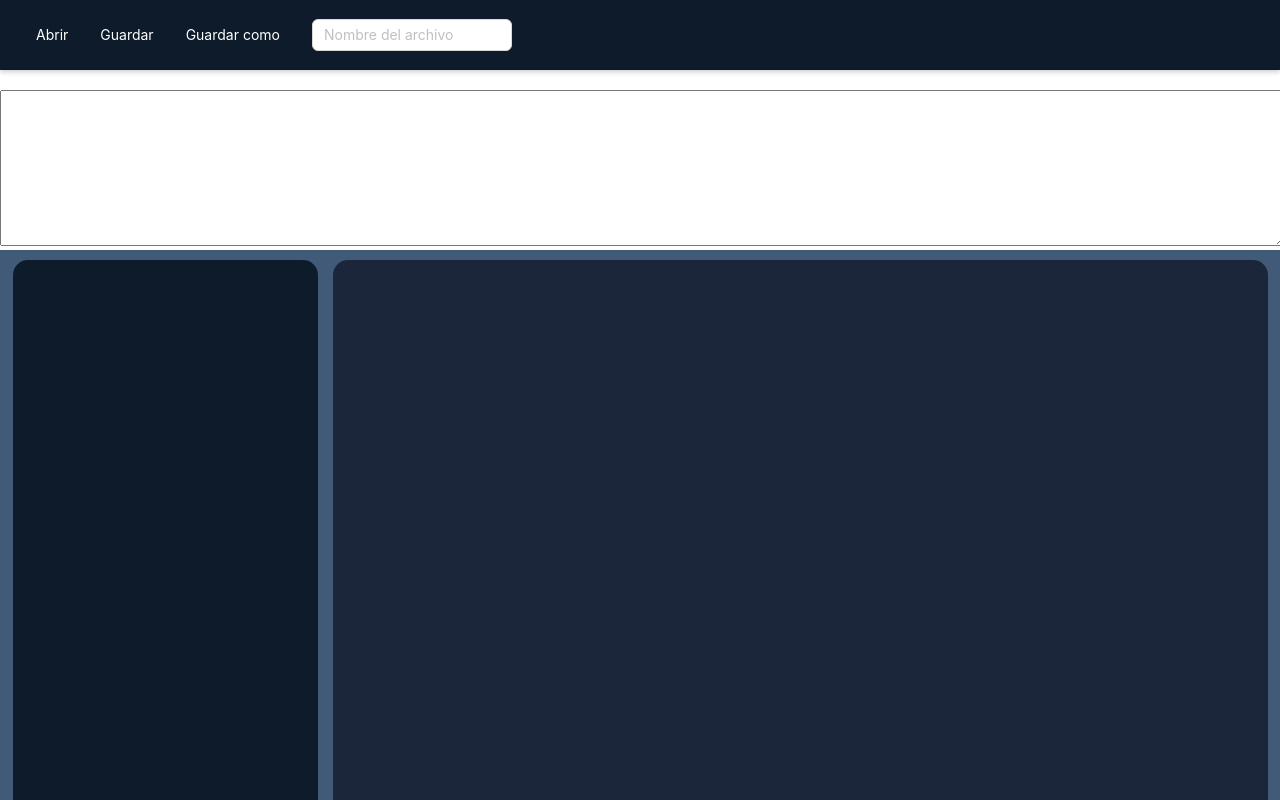
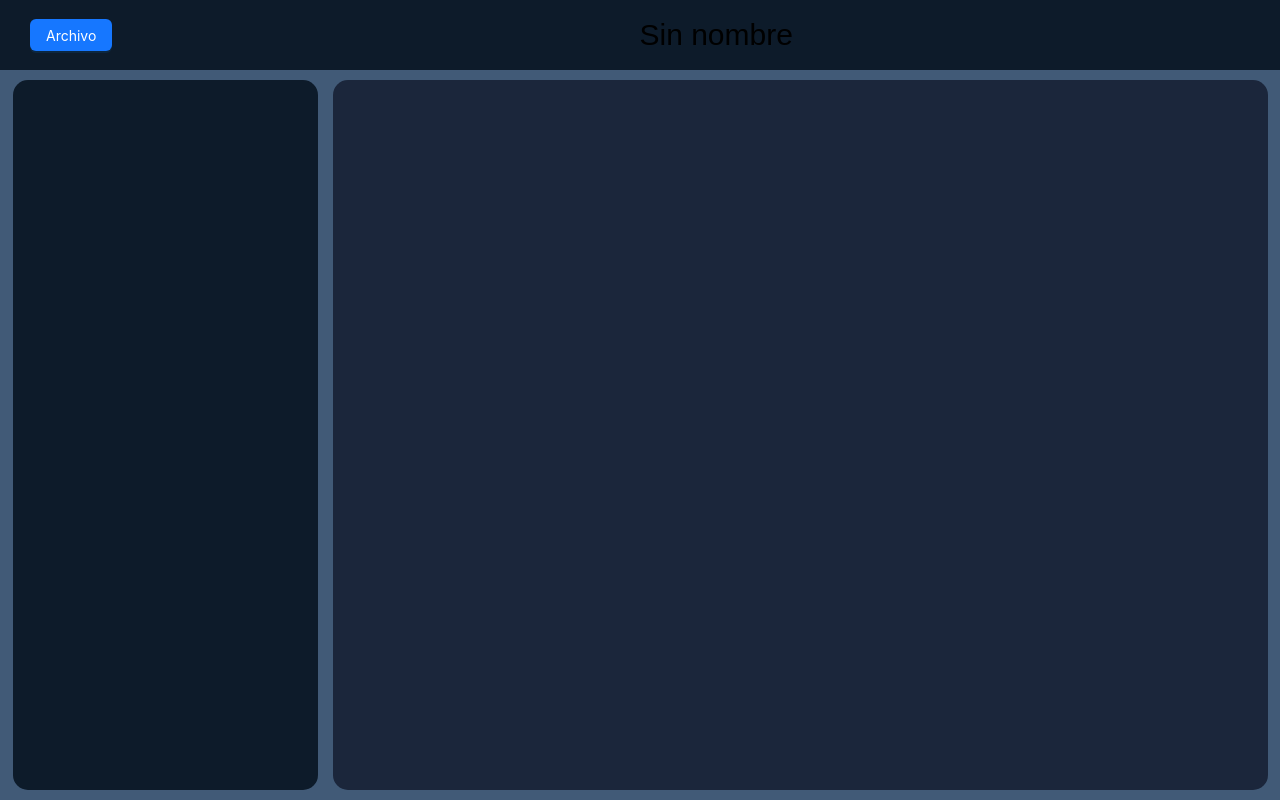
Before and after one commit to jesusdavidlm3/-compilador-, a React (Vite) app: page / in a window 1280 px wide. Shown: the top 800 px of the page. Built offline with nearby package versions, Linux system fonts and the light colour scheme.

Commit message:
se ve el contenido del txt en code area y se cambio la bar por un boton

```diff
--- a/src/App.tsx
+++ b/src/App.tsx
@@ -1,17 +1,29 @@
 import FileBar from "./components/FIleBar";
 import FilePanel from "./components/FilesPanel";
 import CodeArea from "./components/CodeArea";
+import React, { useState } from 'react';
 
 const App: React.FC = () => {
-    return(
+    const [fileName, setFileName] = useState('');
+    const [fileContent, setFileContent] = useState('');
+
+    return (
         <div className="App">
-            <FileBar/>
+            <FileBar
+                fileName={fileName}
+                setFileName={setFileName}
+                fileContent={fileContent}
+                setFileContent={setFileContent}
+            />
             <div className="workArea">
-                <FilePanel/>
-                <CodeArea/>
+                <FilePanel />
+                <CodeArea
+                    fileContent={fileContent}
+                    setFileContent={setFileContent}
+                />
             </div>
         </div>
-    )
+    );
 }
 
 export default App;
--- a/src/Style.scss
+++ b/src/Style.scss
@@ -25,13 +25,17 @@ body {
         box-shadow: 0 2px 5px rgba(0, 0, 0, 0.2); /* Sombra para un efecto de profundidad */
     }
 
-    .FileBar .ant-menu-item {
-        color: white; /* Color del texto de los elementos del menú */
+    .ant-dropdown-link {
+        color: white; /* Color del texto del menú */
+        font-size: 18px; /* Tamaño de fuente del menú */
     }
 
-    .FileBar .ant-menu-item:hover {
-        background-color: rgba(255, 255, 255, 0.1); /* Efecto hover */
+
+    .span {
+        color: white; /* Color del texto del nombre del archivo */
+        margin-left: 20px; /* Espaciado a la izquierda */
     }
+
 
     .workArea {
         background-color: var(--bgColor);
@@ -56,6 +60,20 @@ body {
             height: 100%;
             background-color: var(--codeColor);
             border-radius: var(--moduleRadius);
+            display: flex;
+            position: relative;
+
+            .editor-textarea {
+                width: 100%;
+                height: 100%;
+                border: none;
+                padding: 10px;
+                font-family: monospace;
+                resize: none;
+                outline: none;
+                background-color: transparent;
+                color: white;
+            }
         }
     }
 }
--- a/src/components/CodeArea.tsx
+++ b/src/components/CodeArea.tsx
@@ -1,9 +1,22 @@
-const CodeArea: React.FC = () => {
-    return(
+import React from 'react';
+
+
+interface CodeAreaProps {
+    fileContent: string;
+    setFileContent: React.Dispatch<React.SetStateAction<string>>;
+}
+
+const CodeArea: React.FC<CodeAreaProps> = ({ fileContent, setFileContent }) => {
+    return (
         <div className="CodeArea">
-
+            <textarea
+                value={fileContent}
+                onChange={(e) => setFileContent(e.target.value)}
+                rows={20}
+                className="editor-textarea"
+            />
         </div>
-    )
+    );
 }
 
 export default CodeArea;
--- a/src/components/FIleBar.tsx
+++ b/src/components/FIleBar.tsx
@@ -1,77 +1,100 @@
+// FileBar.tsx
 import React, { useState } from 'react';
-import { Menu, message, Input } from 'antd';
+import { Menu, message, Dropdown, Modal, Input } from 'antd';
+import { Button } from 'antd';
 
-const FileBar: React.FC = () => {
-    const [fileName, setFileName] = useState('');
-    const [fileContent, setFileContent] = useState('');
+interface FileBarProps {
+    fileName: string; // Nombre del archivo
+    setFileName: React.Dispatch<React.SetStateAction<string>>;
+    fileContent: string; // Contenido del archivo
+    setFileContent: React.Dispatch<React.SetStateAction<string>>;
+}
+
+const FileBar: React.FC<FileBarProps> = ({ fileName, setFileName, fileContent, setFileContent }) => {
+    const [selectedKey, setSelectedKey] = useState<string | null>(null);
+    const [newFileName, setNewFileName] = useState<string>(fileName); // Estado para el nuevo nombre del archivo
 
     const handleOpen = (event: React.ChangeEvent<HTMLInputElement>) => {
         const file = event.target.files?.[0];
         if (file) {
             const reader = new FileReader();
             reader.onload = (e) => {
-                setFileContent(e.target?.result as string);
-                setFileName(file.name);
-                message.info(`Archivo abierto: ${file.name}`);
+                setFileContent(e.target?.result as string); // Establecer el contenido del archivo
+                setFileName(file.name); // Establecer el nombre del archivo
+                message.info(`Archivo abierto: ${file.name}`); // Mensaje de confirmación
             };
-            reader.readAsText(file);
+            reader.readAsText(file); // Leer el archivo como texto
         }
     };
 
     const handleSave = () => {
         if (!fileName) {
-            message.error('No hay un archivo para guardar.');
+            message.error('No hay un archivo para guardar.'); // Mensaje de error si no hay archivo
             return;
         }
         const blob = new Blob([fileContent], { type: 'text/plain' });
         const url = URL.createObjectURL(blob);
         const a = document.createElement('a');
         a.href = url;
-        a.download = fileName;
+        a.download = fileName; // Usar el nombre del archivo
         a.click();
         URL.revokeObjectURL(url);
-        message.info(`Archivo guardado: ${fileName}`);
+        message.info(`Archivo guardado: ${fileName}`); // Mensaje de confirmación
     };
 
     const handleSaveAs = () => {
+        // Mostrar un modal para que el usuario ingrese un nuevo nombre de archivo
+        Modal.confirm({
+            title: 'Guardar como',
+            content: (
+                <Input
+                    defaultValue={fileName}
+                    onChange={(e) => setNewFileName(e.target.value)}
+                />
+            ),
+            onOk: () => {
                 const blob = new Blob([fileContent], { type: 'text/plain' });
                 const url = URL.createObjectURL(blob);
                 const a = document.createElement('a');
                 a.href = url;
-        a.download = fileName || 'archivo.txt';
+                a.download = newFileName || 'archivo.txt'; // Usar el nuevo nombre del archivo
                 a.click();
                 URL.revokeObjectURL(url);
-        message.info(`Archivo guardado como: ${fileName || 'archivo.txt'}`);
+                message.info(`Archivo guardado como: ${newFileName || 'archivo.txt'}`); // Mensaje de confirmación
+            },
+        });
     };
 
-    const handleNameChange = (e: React.ChangeEvent<HTMLInputElement>) => {
-        setFileName(e.target.value);
+    const handleMenuClick = (key: string) => {
+        setSelectedKey(key);
+        if (key === 'open') {
+            document.getElementById('fileInput')?.click();
+        } else if (key === 'save') {
+            handleSave();
+        } else if (key === 'saveAs') {
+            handleSaveAs();
+        }
     };
 
-    return (
-        <div>
-            <Menu mode="horizontal" className="FileBar">
+    const menu = (
+        <Menu selectedKeys={[]} onClick={({ key }) => handleMenuClick(key)}>
             <Menu.Item key="open">
                 <input type="file" onChange={handleOpen} style={{ display: 'none' }} id="fileInput" />
                 <label htmlFor="fileInput" style={{ cursor: 'pointer' }}>Abrir</label>
             </Menu.Item>
-                <Menu.Item key="save" onClick={handleSave}>Guardar</Menu.Item>
-                <Menu.Item key="saveAs" onClick={handleSaveAs}>Guardar como</Menu.Item>
-                <Menu.Item key="name">
-                    <Input
-                        placeholder="Nombre del archivo"
-                        value={fileName}
-                        onChange={handleNameChange}
-                        style={{ width: 200 }}
-                    />
-                </Menu.Item>
+            <Menu.Item key="save">Guardar</Menu.Item>
+            <Menu.Item key="saveAs">Guardar como</Menu.Item>
         </Menu>
-            <textarea
-                value={fileContent}
-                onChange={(e) => setFileContent(e.target.value)}
-                rows={10}
-                style={{ width: '100%', marginTop: '20px' }}
-            />
+    );
+
+    return (
+        <div className="FileBar" style={{ display: 'flex', alignItems: 'center', paddingLeft: '20px' }}>
+            <Dropdown overlay={menu} trigger={['click']}>
+                <Button type="primary" style={{ marginRight: '20px', marginLeft:'30px' }}>Archivo</Button>
+            </Dropdown>
+            <span style={{ fontSize: '30px', marginLeft: '20px', flex: 1, textAlign: 'center' }}>
+                {fileName || 'Sin nombre'}
+            </span>
         </div>
     );
 }
```
Lines whose indentation alone changed are shown as unchanged.
